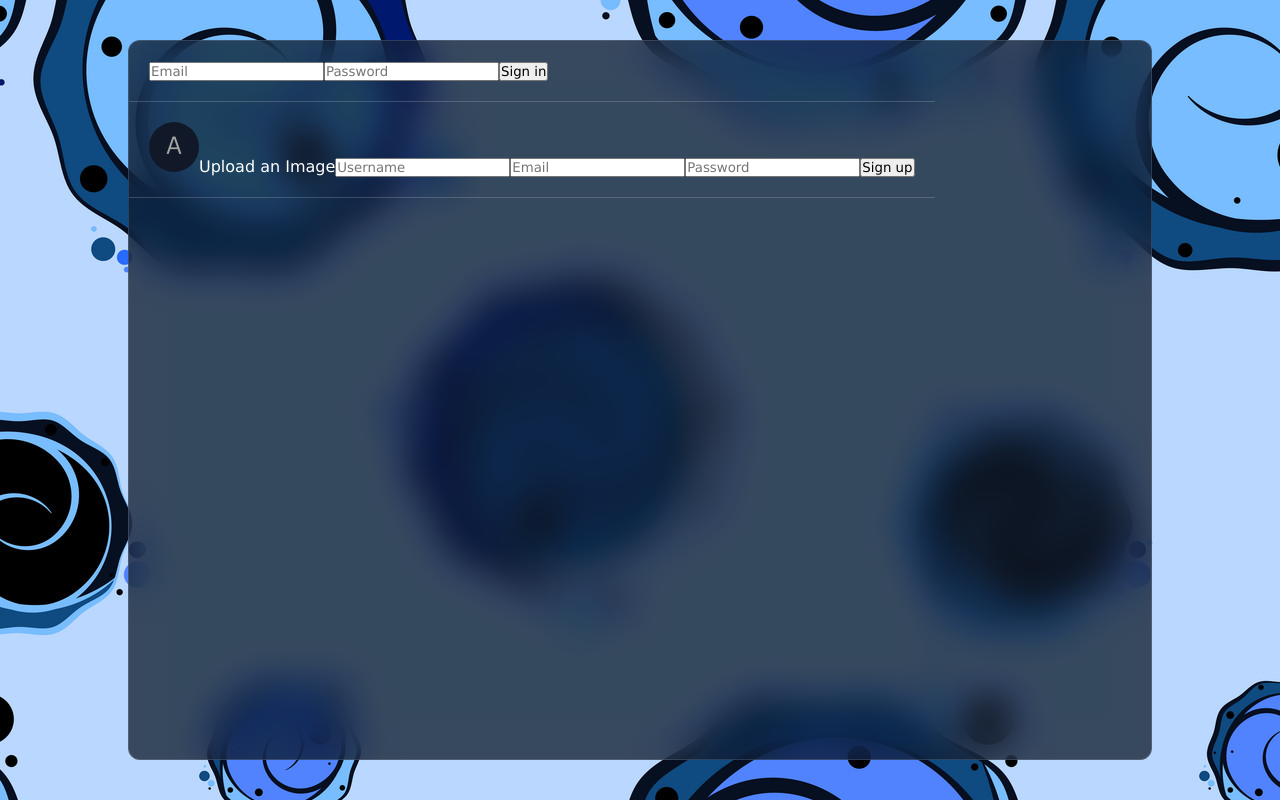
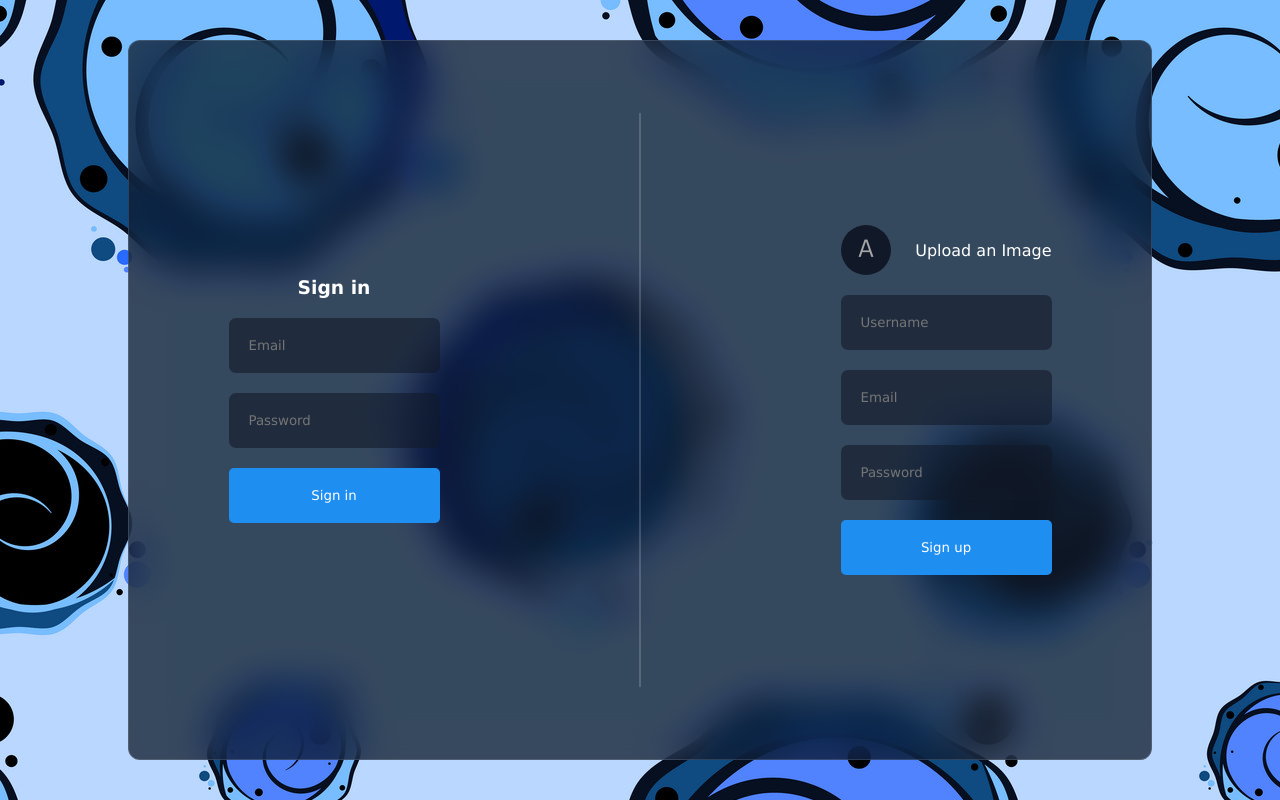
Before and after one commit to Ciakn/chatting-app, a React (Vite) app: page / in a window 1280 px wide. Built offline with nearby package versions, Linux system fonts and the light colour scheme.

Commit message:
styling the Login Component

```diff
--- a/src/components/Login/Login.css
+++ b/src/components/Login/Login.css
@@ -0,0 +1,55 @@
+.login {
+  display: flex;
+  align-items: center;
+  width: 100%;
+  height: 100%;
+  gap: 100px;
+  .item {
+    border: none;
+    display: flex;
+    flex-direction: column;
+    align-items: center;
+    gap: 20px;
+    flex: 1;
+    /* form styles */
+    form {
+      display: flex;
+      flex-direction: column;
+      align-items: center;
+      justify-content: center;
+      gap: 20px;
+      /* form input styles */
+      input {
+        padding: 20px;
+        border: none;
+        outline: none;
+        background-color: rgba(17, 25, 40, 0.6);
+        color: white;
+        border-radius: 7px;
+      }
+      /* label input styles */
+      label {
+        width: 100%;
+        display: flex;
+        align-items: center;
+        justify-content: space-between;
+        text-decoration: none;
+      }
+      button {
+        width: 100%;
+        padding: 20px;
+        border: none;
+        background-color: #1f8ef1;
+        border-radius: 5px;
+        cursor: pointer;
+        color: white;
+        font-weight: 500;
+      }
+    }
+  }
+  .seperator {
+    height: 80%;
+    width: 2px;
+    background-color: #dddddd35;
+  }
+}
--- a/src/components/Login/Login.jsx
+++ b/src/components/Login/Login.jsx
@@ -17,6 +17,7 @@
     <div className="login">
       <div className="item">
         <form>
+          <h3>Sign in</h3>
           <input type="text" placeholder="Email" name="email" />
           <input type="password" placeholder="Password" name="password" />
           <button>Sign in</button>
```
